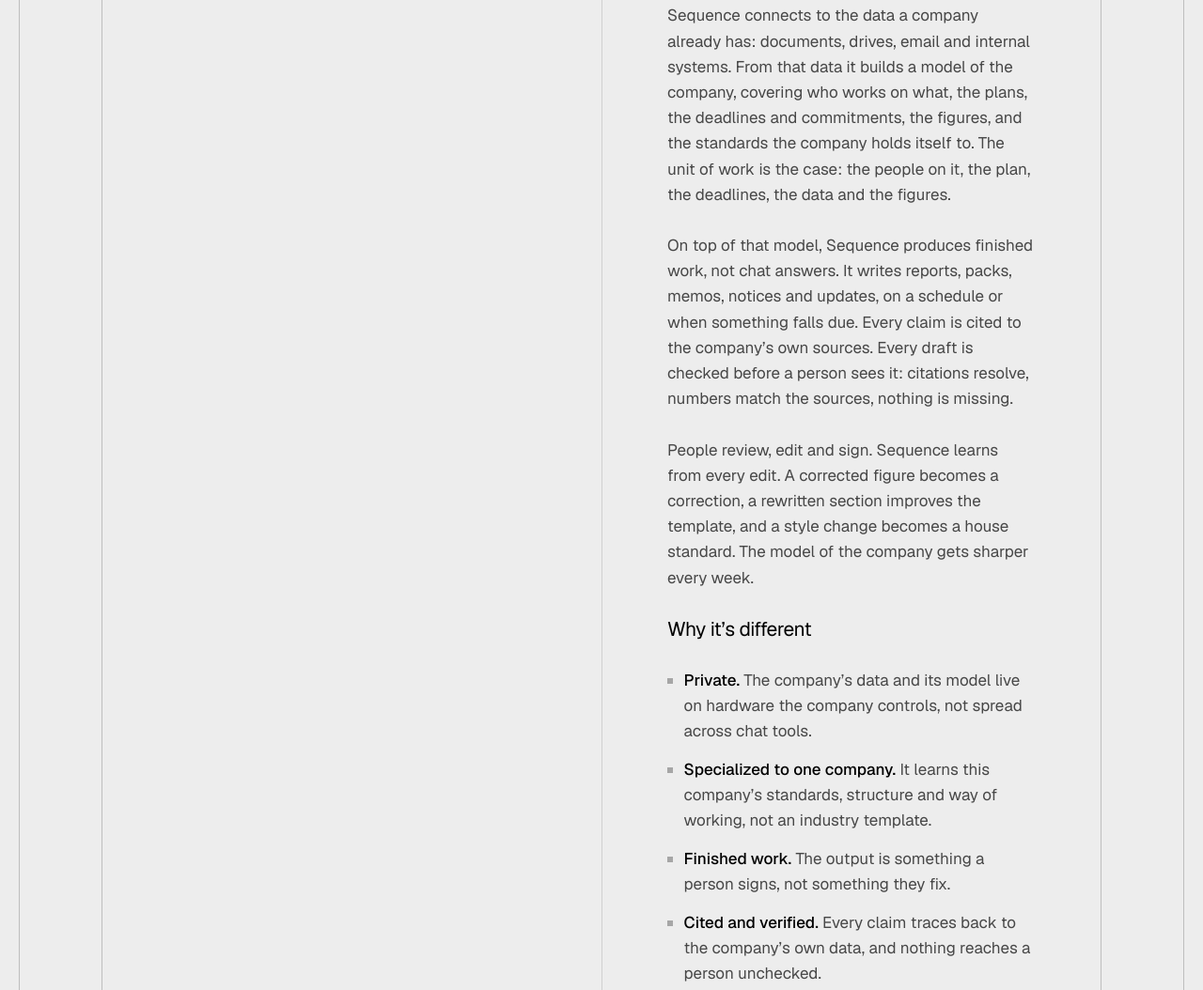
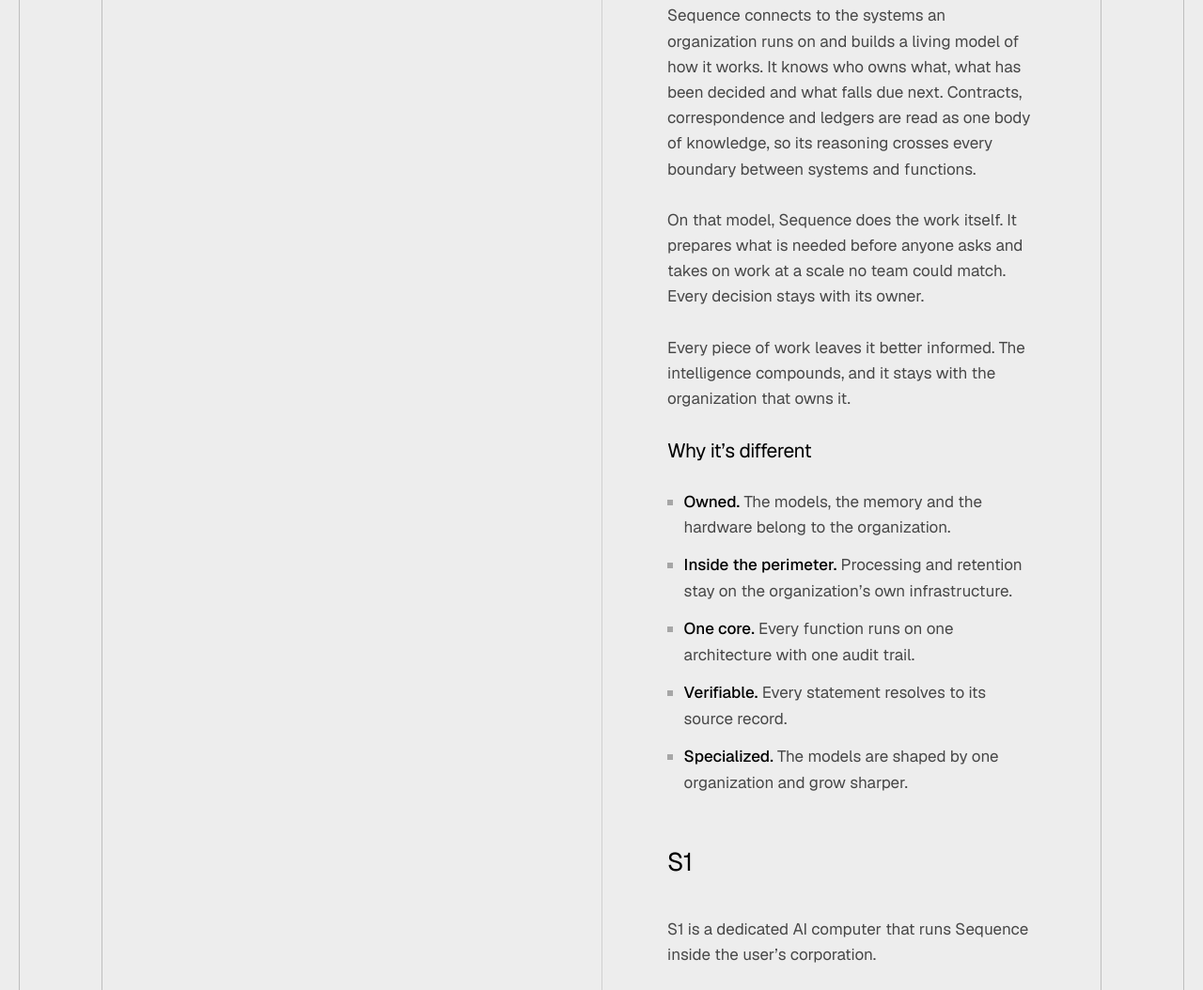
Before and after one commit to emilodman1-prog/sequenceai.co, a plain HTML site: page index.html in a window 1280 px wide. Shown: the part 1719-2773 px from the top of the page at 94% size. Drawn offline with nearby package versions, Linux system fonts and the light colour scheme.

Commit message:
Product section: what Sequence is, not what it writes
Co-Authored-By: Claude Opus 5.5 <noreply@anthropic.com>

```diff
--- a/index.html
+++ b/index.html
@@ -112,17 +112,16 @@
 
               <h2 class="t-h5" data-visual="1">The product</h2>
               <div class="prose">
-                <p>Sequence connects to the data a company already has: documents, drives, email and internal systems. From that data it builds a model of the company, covering who works on what, the plans, the deadlines and commitments, the figures, and the standards the company holds itself to. The unit of work is the case: the people on it, the plan, the deadlines, the data and the figures.</p>
-                <p>On top of that model, Sequence produces finished work, not chat answers. It writes reports, packs, memos, notices and updates, on a schedule or when something falls due. Every claim is cited to the company’s own sources. Every draft is checked before a person sees it: citations resolve, numbers match the sources, nothing is missing.</p>
-                <p>People review, edit and sign. Sequence learns from every edit. A corrected figure becomes a correction, a rewritten section improves the template, and a style change becomes a house standard. The model of the company gets sharper every week.</p>
+                <p>Sequence connects to the systems an organization runs on and builds a living model of how it works. It knows who owns what, what has been decided and what falls due next. Contracts, correspondence and ledgers are read as one body of knowledge, so its reasoning crosses every boundary between systems and functions.</p>
+                <p>On that model, Sequence does the work itself. It prepares what is needed before anyone asks and takes on work at a scale no team could match. Every decision stays with its owner.</p>
+                <p>Every piece of work leaves it better informed. The intelligence compounds, and it stays with the organization that owns it.</p>
                 <h3>Why it’s different</h3>
                 <ul>
-                  <li><strong>Private.</strong> The company’s data and its model live on hardware the company controls, not spread across chat tools.</li>
-                  <li><strong>Specialized to one company.</strong> It learns this company’s standards, structure and way of working, not an industry template.</li>
-                  <li><strong>Finished work.</strong> The output is something a person signs, not something they fix.</li>
-                  <li><strong>Cited and verified.</strong> Every claim traces back to the company’s own data, and nothing reaches a person unchecked.</li>
-                  <li><strong>The best models with the best context.</strong> Sequence runs leading frontier models and gives them the one thing they lack: the company. Customers don’t train their own models.</li>
-                  <li><strong>Efficient.</strong> Precise context means fewer tokens per piece of work and far fewer wrong answers.</li>
+                  <li><strong>Owned.</strong> The models, the memory and the hardware belong to the organization.</li>
+                  <li><strong>Inside the perimeter.</strong> Processing and retention stay on the organization’s own infrastructure.</li>
+                  <li><strong>One core.</strong> Every function runs on one architecture with one audit trail.</li>
+                  <li><strong>Verifiable.</strong> Every statement resolves to its source record.</li>
+                  <li><strong>Specialized.</strong> The models are shaped by one organization and grow sharper.</li>
                 </ul>
               </div>
 
```
